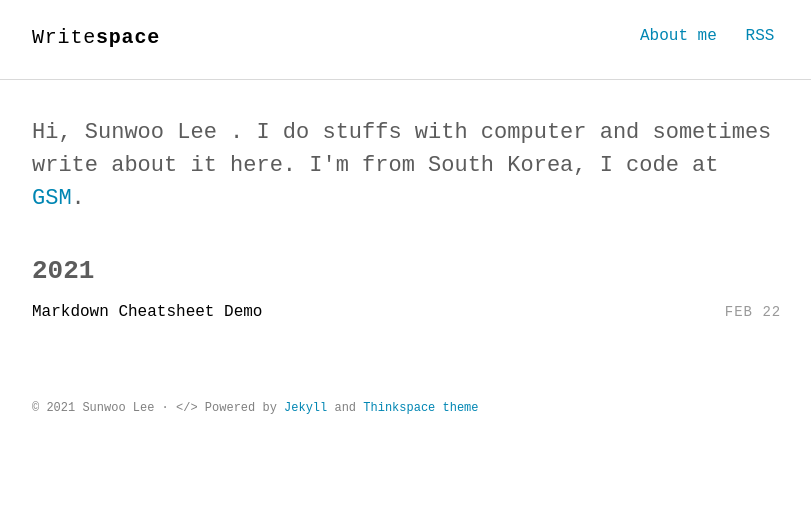
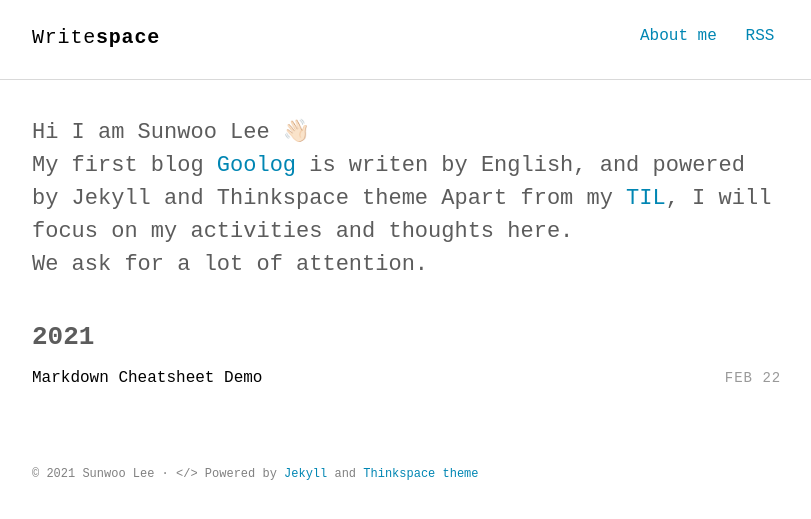
Before and after one commit to Goolgae/Goolgae.github.io, a Jekyll site: the page built from index.html, in a window 1280 px wide. Shown: the top 519 px of the page, without its empty margins (232-1043 px from the left). Built offline with Jekyll 4.4.1, drawn with Linux system fonts in a browser that asks for light colours; some web fonts are replaced.

Commit message:
Update intro.html

```diff
--- a/_includes/intro.html
+++ b/_includes/intro.html
@@ -1,5 +1,9 @@
 <section class="intro">
   <div class="container">
-    <p class="lead">Hi, Sunwoo Lee . I do stuffs with computer and sometimes write about it here. I'm from South Korea, I code at <a href="#">GSM</a>.</p>
+    <p class="lead">Hi I am Sunwoo Lee 👋🏻<br />
+      My first blog <a>Goolog</a> is writen by English, and powered by Jekyll and Thinkspace theme
+      Apart from my <a href="https://github.com/Goolgae/TIL">TIL</a>, I will focus on my activities and thoughts here.<br />
+      We ask for a lot of attention.
+    </p>
   </div>
 </section>
```
